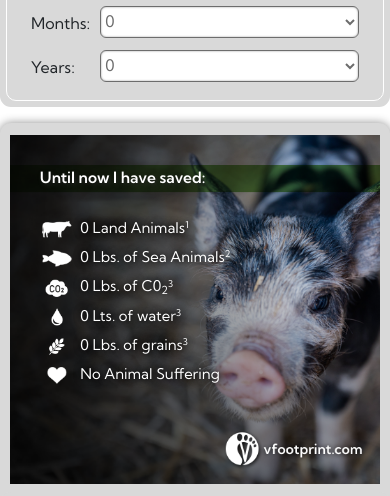
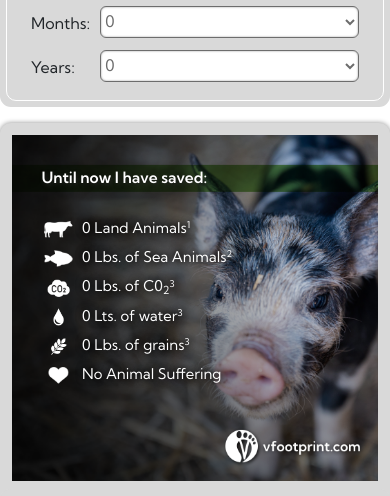
Before and after one commit to rpared/vfootprint, a plain HTML site: page index.html in a window 390 px wide. Shown: the part 540-1036 px from the top of the page. Drawn offline with nearby package versions, Linux system fonts and the light colour scheme; files whose address does not match are found by name.

Commit message:
Add files via upload

```diff
--- a/styles/styles.css
+++ b/styles/styles.css
@@ -140,11 +140,11 @@ font-weight: 700;
     border-radius: 11px;
     max-width: 552px;
     padding-top: 4px;
-    box-shadow: 0px 0px 10px #00000071;
+    box-shadow: 0px 0px 5px #00000071;
 }
 
 #vLabel{
-    /* border: 1px solid red; */
+    /* border: 4px solid #000; */
     position: relative;
     margin: 8px auto;
     width: 530px;
@@ -500,7 +500,10 @@ hr{
     }
     #vLabel{
         height: fit-content;
-        max-width: 95%;
+        max-width: 94%;
+        outline: none;
+        background-color: #000;
+
     }
     #vLabelHeader{
         top:8vw;
```
